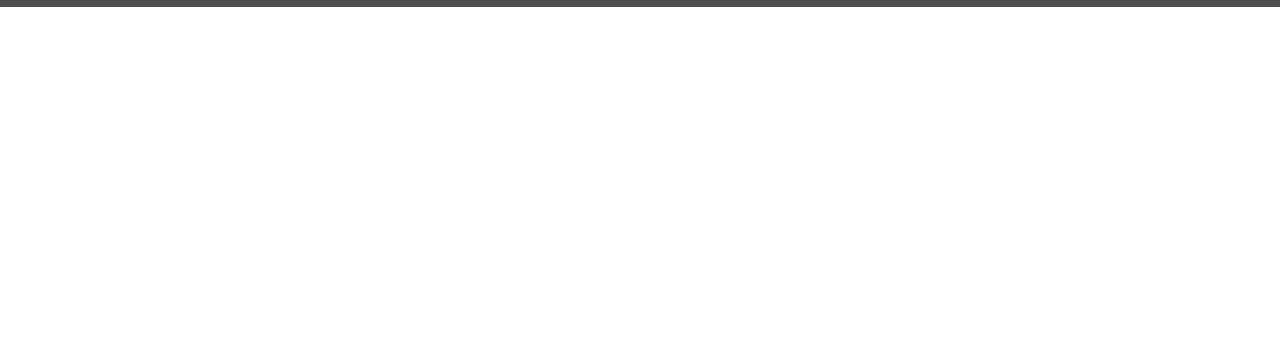
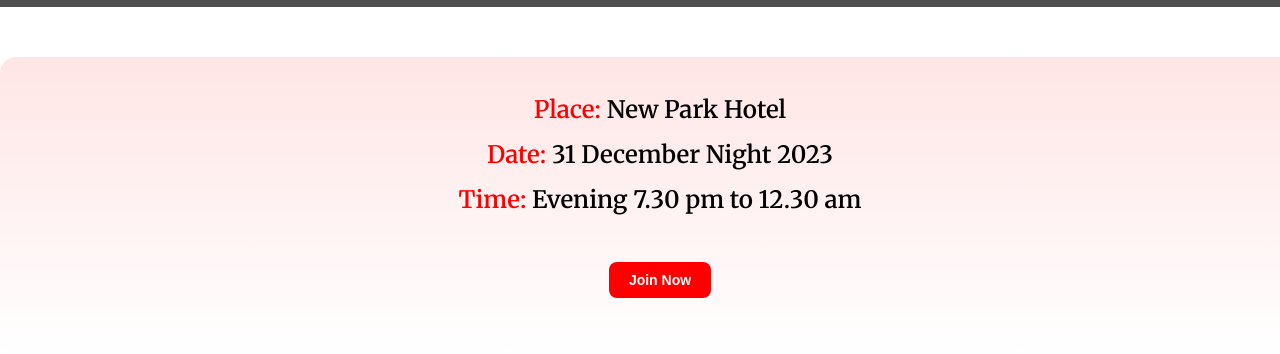
Before and after one commit to nurislamemon1/New-Year-Offer-Website, a plain HTML site: page index.html in a window 1280 px wide. Shown: the part 1803-2157 px from the top of the page. Before the commit the page ends 1810 px from the top, so only its background shows below. Drawn offline with Linux system fonts and the light colour scheme; grey boxes are pictures that could not be loaded.

Commit message:
time section done

```diff
--- a/index.html
+++ b/index.html
@@ -32,10 +32,20 @@
         <section class="welcome-container">
             <div class="welcome-content">
                 <h1>Welcome to <br> midnight party</h1>
-                <p>Dolor sit amet consectetur. Consequat eget consectetur maecenas sed molestie malesuada. <br> Ipsum sed sodales risus ut pellentesque vel euismod. </p>
+                <p>Dolor sit amet consectetur. Consequat eget consectetur maecenas sed molestie malesuada. <br> Ipsum
+                    sed sodales risus ut pellentesque vel euismod. </p>
                 <button class="btn">Join Now</button>
             </div>
             <div class="welcome-image"><img src="./images/Group 70.png" alt=""></div>
+        </section>
+        <!-- time section -->
+        <section class="time-section">
+            <div class="time-content">
+                <h3> <span class="color-primary">Place:</span> New Park Hotel <br>
+                    <span class="color-primary">Date:</span> 31 December Night 2023 <br>
+                    <span class="color-primary">Time:</span> Evening 7.30 pm to 12.30 am</h3>
+                <button class="btn-primary">Join Now</button>
+            </div>
         </section>
     </main>
 
--- a/styles/style.css
+++ b/styles/style.css
@@ -24,24 +24,28 @@ body {
   background-blend-mode: overlay;
 }
 
-.section-content h4, h1 {
+.section-content h4,
+h1 {
   color: rgb(255, 255, 255);
   text-align: center;
 
 }
-.section-content{
+
+.section-content {
   justify-content: center;
   align-items: center;
   height: 600px;
   display: flex;
   flex-direction: column;
 }
-.section-content h4{
+
+.section-content h4 {
   font-size: 24px;
   font-weight: 400;
   line-height: 30px;
 }
-.section-content h1{
+
+.section-content h1 {
   font-size: 52px;
   font-weight: 800;
   line-height: 50px;
@@ -49,20 +53,22 @@ margin-top: 20px;
 }
 
 /* holiday section */
-.holiday-section{
+.holiday-section {
   width: 800px;
   height: 620px;
   margin: 0 auto;
   margin-top: 30px;
 }
-.holiday-content h1{
+
+.holiday-content h1 {
   text-align: center;
   color: rgb(255, 0, 0);
   font-size: 55px;
   font-weight: 700;
   line-height: 80px;
 }
-.holiday-content p{
+
+.holiday-content p {
   color: rgb(255, 0, 0);
   font-size: 18px;
   font-weight: 400;
@@ -70,21 +76,24 @@ line-height: 15px;
   text-align: center;
   margin-top: 20px;
 }
+
 .holiday-content h3 {
   color: rgb(7, 2, 17);
   font-size: 28px;
   font-weight: 600;
   line-height: 40px;
-text-align: center;margin-top: 10px;
+  text-align: center;
+  margin-top: 10px;
 }
-.holiday-image img{
+
+.holiday-image img {
   width: 800px;
   height: 400px;
   margin-top: 50px;
 }
 
 /* welcome section */
-.welcome-container{
+.welcome-container {
   width: 1320px;
   height: 500px;
   margin: 0 auto;
@@ -98,7 +107,8 @@ text-align: center;margin-top: 10px;
   background-color: rgba(0, 0, 0, 0.5);
   background-blend-mode: overlay;
 }
-.welcome-content h1{
+
+.welcome-content h1 {
   color: rgb(255, 255, 255);
   font-size: 60px;
   font-weight: 900;
@@ -106,7 +116,8 @@ line-height: 60px;
   letter-spacing: 11%;
   text-align: left;
 }
-.welcome-content p{
+
+.welcome-content p {
   color: rgba(255, 255, 255, 0.8);
   font-size: 14px;
   font-weight: 400;
@@ -114,7 +125,8 @@ line-height: 20px;
   text-align: left;
   margin-top: 20px;
 }
-.btn{
+
+.btn {
   font-size: 16px;
   font-weight: 700;
   line-height: 24px;
@@ -124,7 +136,48 @@ border: none;
   margin-top: 30px;
   margin-left: 20px;
 }
-.welcome-image img{
+
+.welcome-image img {
   width: 300px;
   height: 390px;
 }
+
+/* time section */
+.time-section {
+  width: 1320px;
+  height: 300px;
+  border-radius: 16px;
+  background: linear-gradient(180.00deg, rgba(255, 0, 0, 0.1),
+   rgba(255, 0, 0, 0) 100%);
+   margin: 0 auto;
+   margin-top: 50px;
+}
+.time-content{
+  display: flex;
+  flex-direction: column;
+  align-items: center;
+  justify-content: center;
+  text-align: center;
+  height: 240px;
+}
+.time-content h3{
+font-size: 24px;
+font-weight: 600;
+line-height: 45px;
+text-align: center;
+margin-top: 30px;
+}
+.color-primary{
+color: rgb(255, 0, 0);
+}
+.btn-primary{
+  border-radius: 8px;
+
+background: rgb(255, 0, 0);
+color: white;
+padding: 10px 20px;
+border: none;
+font-size: 14px;
+font-weight: bold;
+margin-top: 40px;
+}
```
Lines whose indentation alone changed are shown as unchanged.
